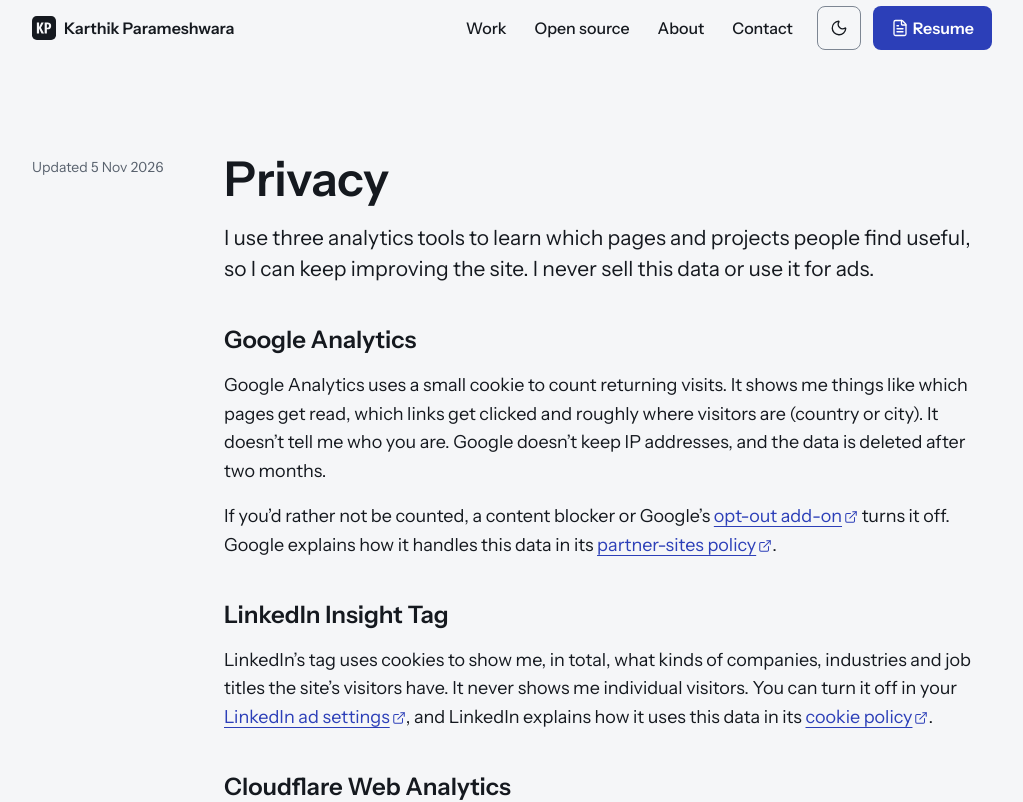
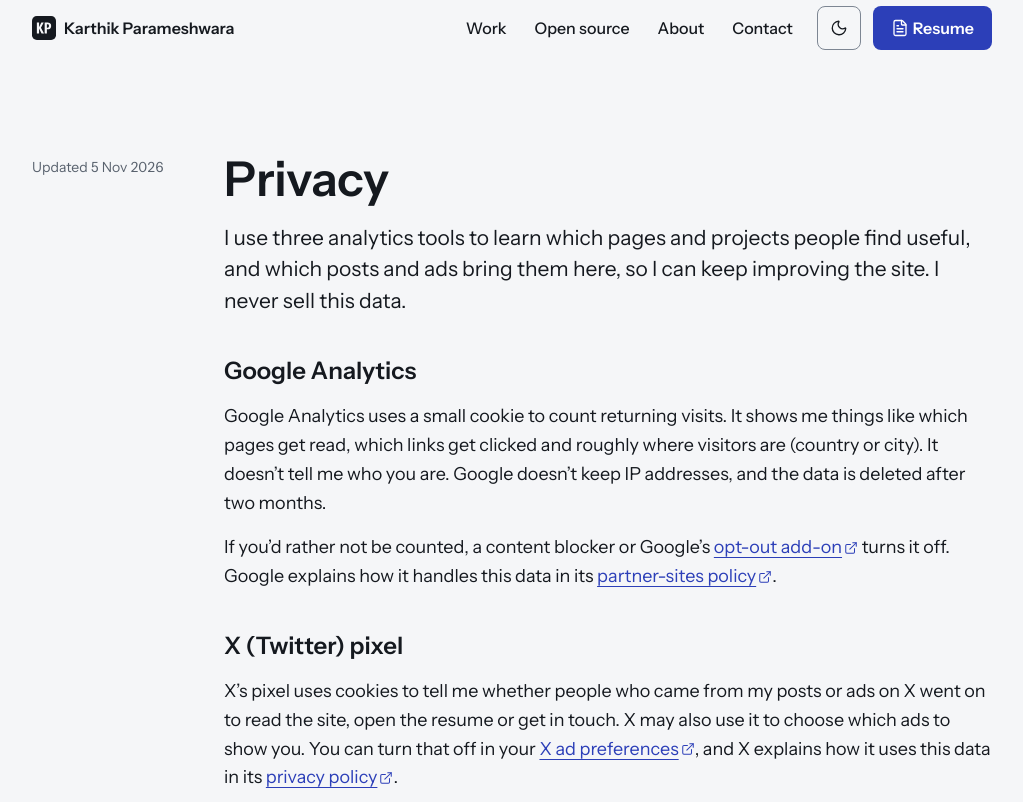
Before and after one commit to Karthik-beta/personal-website, a Next.js app: page /privacy in a window 1280 px wide. Shown: the top 802 px of the page, without its empty margins (128-1151 px from the left). Built offline with nearby package versions, Linux system fonts and the light colour scheme; no server answers.

Commit message:
feat: allow the X pixel and drop the LinkedIn tag, with /privacy to match

```diff
--- a/next.config.ts
+++ b/next.config.ts
@@ -12,16 +12,16 @@ const isDev = process.env.NODE_ENV === "development";
 // - Google: the hosts Google lists for GTM and a GA4 tag, plus www.google.com, which the tag also
 //   sends each hit to. tagmanager.google.com, the gstatic hosts and Google Fonts are for GTM's
 //   preview mode only.
-// - LinkedIn Insight Tag: snap.licdn.com serves it; it reports to px.ads.linkedin.com, which can
-//   redirect to www.linkedin.com.
+// - X (Twitter) pixel (ADR 0029): static.ads-twitter.com serves uwt.js; it reports to
+//   analytics.x.com, analytics.twitter.com and t.co.
 // A new tag in GTM from any other host is blocked until its hosts are added here.
 const csp = [
   "default-src 'self'",
-  `script-src 'self' 'unsafe-inline'${isDev ? " 'unsafe-eval'" : ""} https://static.cloudflareinsights.com https://www.googletagmanager.com https://tagmanager.google.com https://snap.licdn.com`,
+  `script-src 'self' 'unsafe-inline'${isDev ? " 'unsafe-eval'" : ""} https://static.cloudflareinsights.com https://www.googletagmanager.com https://tagmanager.google.com https://static.ads-twitter.com`,
   "style-src 'self' 'unsafe-inline' https://tagmanager.google.com https://fonts.googleapis.com",
-  "img-src 'self' data: blob: https://*.google-analytics.com https://*.googletagmanager.com https://ssl.gstatic.com https://www.gstatic.com https://px.ads.linkedin.com https://www.linkedin.com",
+  "img-src 'self' data: blob: https://*.google-analytics.com https://*.googletagmanager.com https://ssl.gstatic.com https://www.gstatic.com https://analytics.x.com https://analytics.twitter.com https://t.co",
   "font-src 'self' data: https://fonts.gstatic.com",
-  "connect-src 'self' https://cloudflareinsights.com https://*.google-analytics.com https://*.analytics.google.com https://*.googletagmanager.com https://www.google.com https://px.ads.linkedin.com https://www.linkedin.com",
+  "connect-src 'self' https://cloudflareinsights.com https://*.google-analytics.com https://*.analytics.google.com https://*.googletagmanager.com https://www.google.com https://analytics.x.com https://analytics.twitter.com https://t.co",
   "object-src 'none'",
   "base-uri 'self'",
   "form-action 'self'",
--- a/src/app/privacy/page.tsx
+++ b/src/app/privacy/page.tsx
@@ -20,8 +20,9 @@ export default function Privacy() {
           <div className="grid max-w-[65ch] gap-4">
             <h1 className="text-3xl font-semibold stretch-heading">Privacy</h1>
             <p className="text-lg">
-              I use three analytics tools to learn which pages and projects people find useful, so I
-              can keep improving the site. I never sell this data or use it for ads.
+              I use three analytics tools to learn which pages and projects people find useful, and
+              which posts and ads bring them here, so I can keep improving the site. I never sell
+              this data.
             </p>
 
             <h2 className="mt-6 text-xl font-semibold stretch-heading">Google Analytics</h2>
@@ -41,17 +42,14 @@ export default function Privacy() {
               .
             </p>
 
-            <h2 className="mt-6 text-xl font-semibold stretch-heading">LinkedIn Insight Tag</h2>
+            <h2 className="mt-6 text-xl font-semibold stretch-heading">X (Twitter) pixel</h2>
             <p>
-              LinkedIn&rsquo;s tag uses cookies to show me, in total, what kinds of companies,
-              industries and job titles the site&rsquo;s visitors have. It never shows me individual
-              visitors. You can turn it off in your{" "}
-              <TextLink href="https://www.linkedin.com/psettings/guest-controls/retargeting-opt-out">
-                LinkedIn ad settings
-              </TextLink>
-              , and LinkedIn explains how it uses this data in its{" "}
-              <TextLink href="https://www.linkedin.com/legal/cookie-policy">cookie policy</TextLink>
-              .
+              X&rsquo;s pixel uses cookies to tell me whether people who came from my posts or ads
+              on X went on to read the site, open the resume or get in touch. X may also use it to
+              choose which ads to show you. You can turn that off in your{" "}
+              <TextLink href="https://x.com/settings/ads_preferences">X ad preferences</TextLink>,
+              and X explains how it uses this data in its{" "}
+              <TextLink href="https://x.com/en/privacy">privacy policy</TextLink>.
             </p>
 
             <h2 className="mt-6 text-xl font-semibold stretch-heading">Cloudflare Web Analytics</h2>
--- a/src/components/site/analytics.tsx
+++ b/src/components/site/analytics.tsx
@@ -9,8 +9,8 @@ import { track } from "@/lib/track";
 // per-deployment addresses (*.vercel.app) serve the same build and would otherwise show up as
 // extra hosts in the dashboards.
 // - Cloudflare Web Analytics (ADR 0011): cookie-free visit counts and real-visitor speed data.
-// - Google Tag Manager (ADR 0028), which loads Google Analytics 4 (ADR 0015) and the LinkedIn
-//   Insight Tag. Enhanced measurement (set in the GA property) records page views on client-side
+// - Google Tag Manager (ADR 0028), which loads Google Analytics 4 (ADR 0015) and the X pixel
+//   (ADR 0029). Enhanced measurement (set in the GA property) records page views on client-side
 //   navigation, outbound clicks, scrolling and PDF opens; the listeners below add the events it
 //   can't see: clicks on email links, the resume and anything marked `data-track` (with
 //   `data-track-placement` for where on the page), and plays of any `<video data-track-video>`.
```
